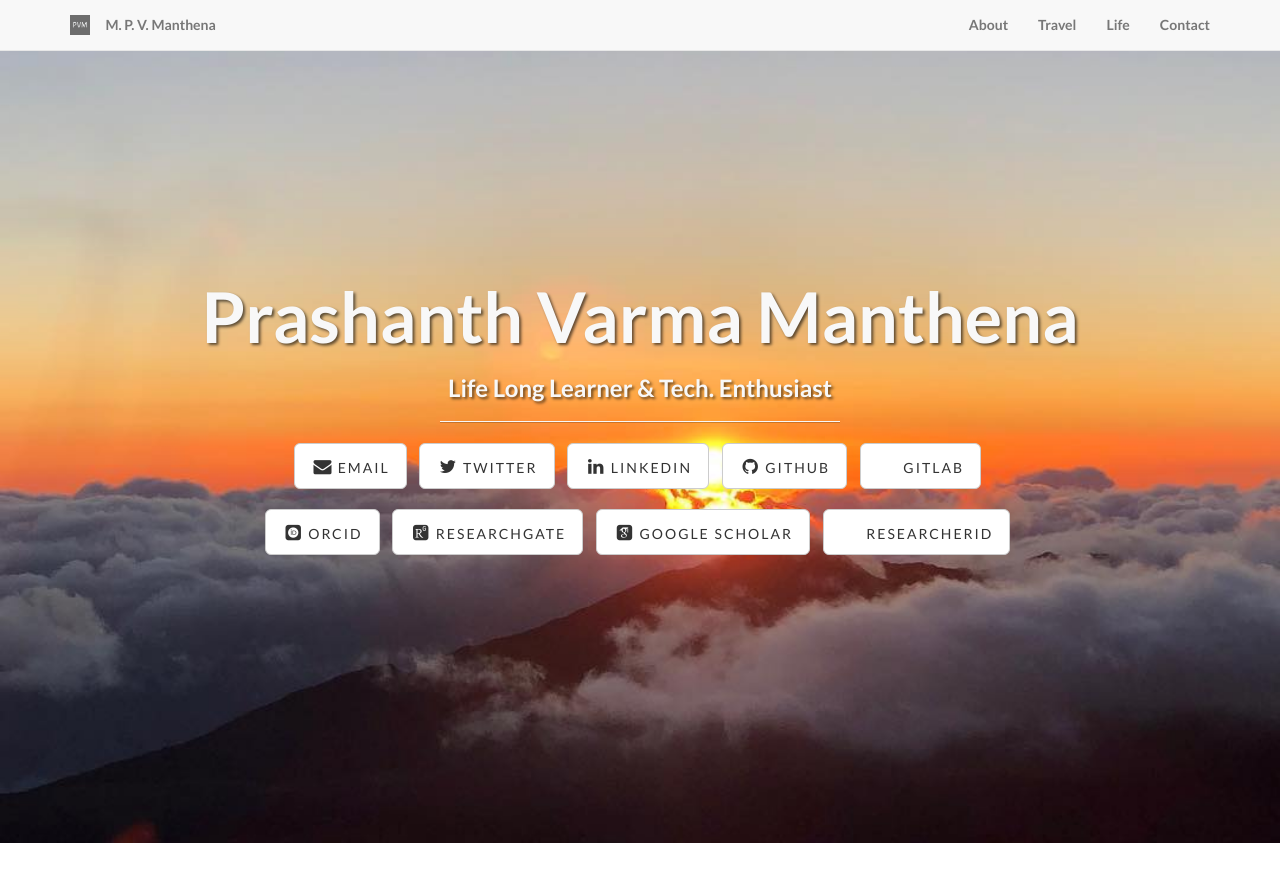
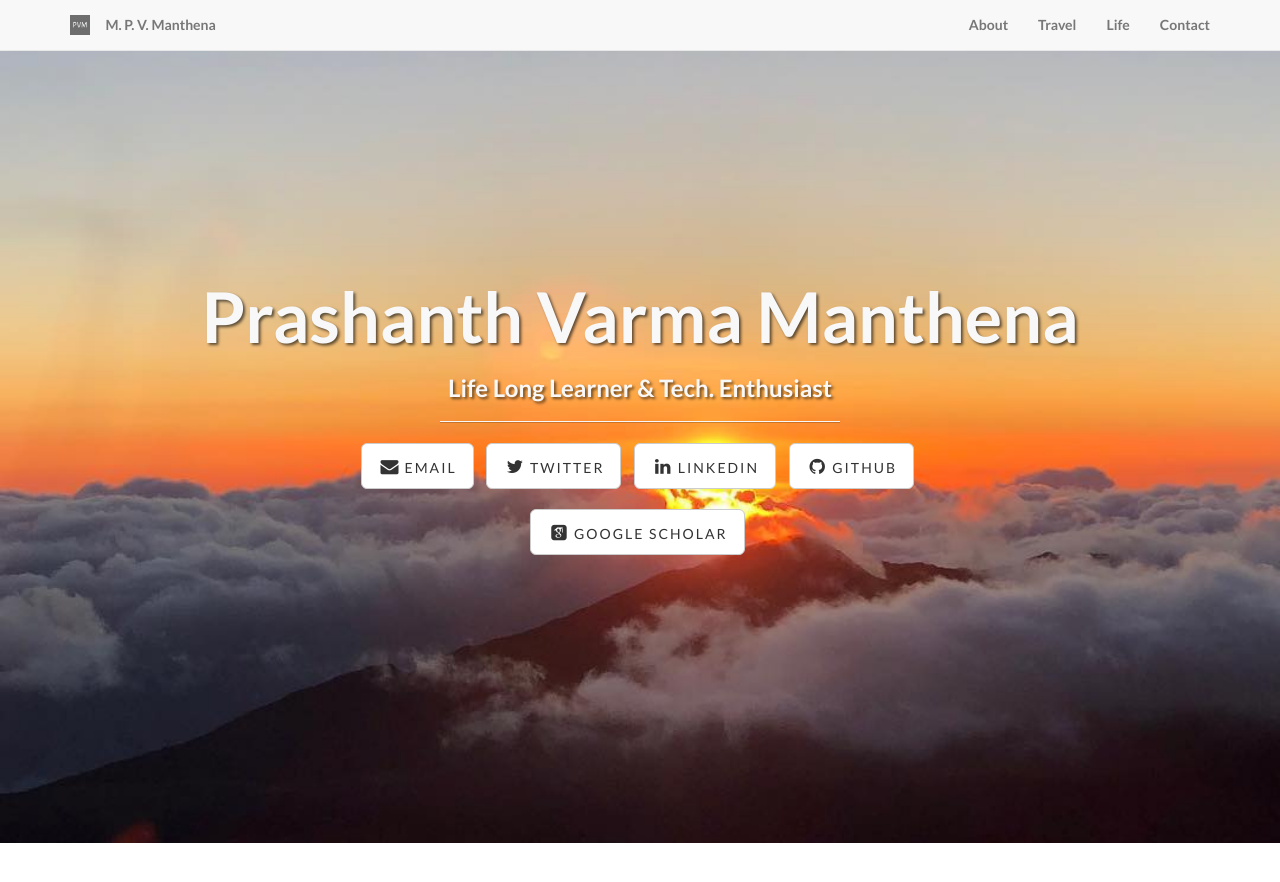
Before and after one commit to prashanthvarma/prashanthvarma.github.io, a Jekyll site: the page built from index.html, in a window 1280 px wide and 900 px high. Shown: the top 882 px of the window. Built offline with Jekyll 4.4.1, drawn with Linux system fonts in a browser that asks for light colours; some web fonts are replaced.

Commit message:
Update header.html

```diff
--- a/_includes/header.html
+++ b/_includes/header.html
@@ -59,22 +59,10 @@
                             <li>
                                 <a href="https://github.com/prashanthvarma" class="btn btn-default btn-lg"><i class="fa fa-github fa-fw"></i> <span class="network-name">Github</span></a>
                             </li>
-                            <li>
-                                <a href="https://gitlab.com/prashanthmanthena" class="btn btn-default btn-lg"><i class="fa fa-gitlab fa-fw"></i> <span class="network-name">Gitlab</span></a>
-                            </li>
 			                <br>
 			                <br>
-			                <li>
-                                <a href="http://orcid.org/0000-0003-1582-6465" class="btn btn-default btn-lg"><i class="ai ai-orcid-square fa-fw"></i> <span class="network-name">ORCID</span></a>
-                            </li>
-			                <li>
-                                <a href="https://www.researchgate.net/profile/Mani_Prashanth_Varma_Manthena" class="btn btn-default btn-lg"><i class="ai ai-researchgate-square fa-fw"></i> <span class="network-name">ResearchGate</span></a>
-                            </li>
                             <li>
                                 <a href="https://scholar.google.nl/citations?user=vrV8YSgAAAAJ&hl=en&oi=sra" class="btn btn-default btn-lg"><i class="ai ai-google-scholar-square fa-fw"></i> <span class="network-name">Google Scholar</span></a>
-                            </li>
-                            <li>
-                                <a href="http://www.researcherid.com/rid/D-6369-2015" class="btn btn-default btn-lg"><i class="ai ai-researcherid-square fa-fw"></i> <span class="network-name">ResearcherID</span></a>
                             </li>
                         </ul>
                     </div>
```
